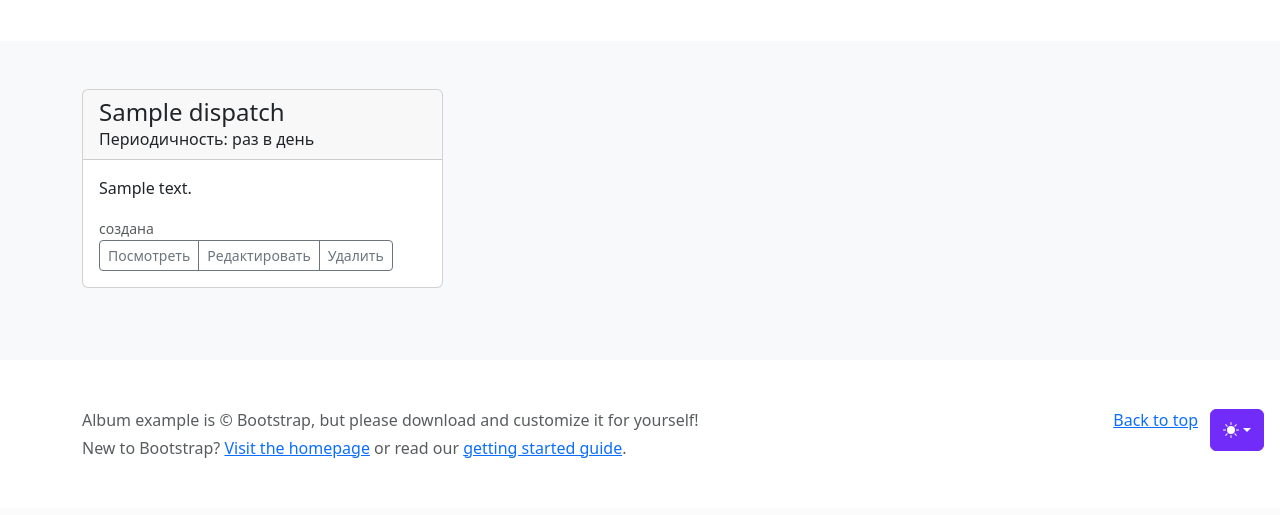
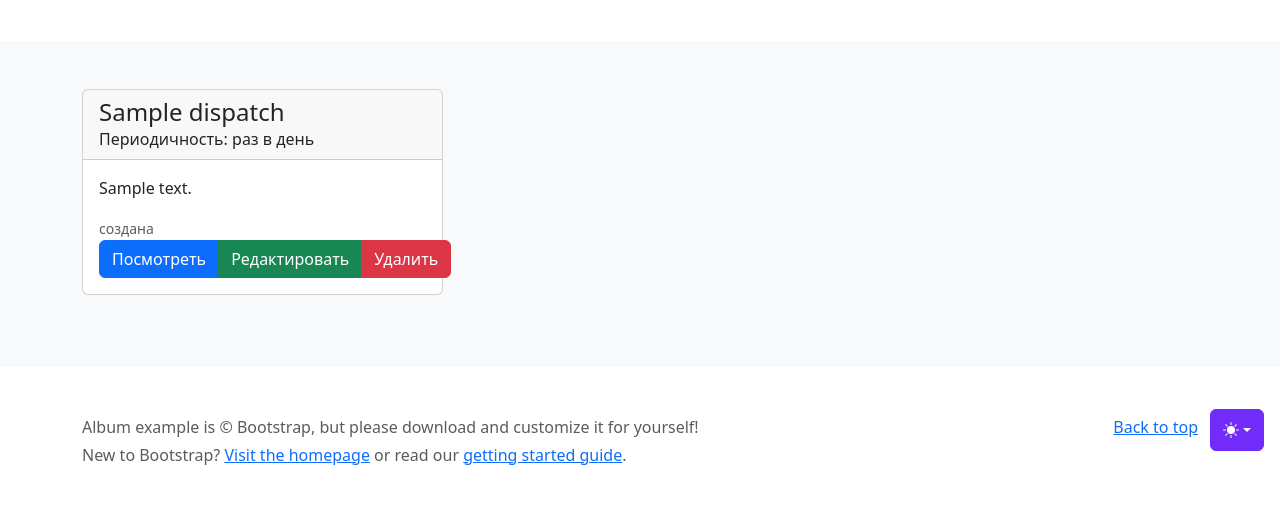
Before and after one commit to AlekseichIlim/Course_Work_6, a Django app: page / in a window 1280 px wide. Shown: the part 333-848 px from the top of the page. Run offline with Django 4.2, Linux system fonts and the light colour scheme; tables that the repository leaves empty hold one stand-in row (Sample ...); some libraries are stand-ins or nearby versions.

Commit message:
corrected template

```diff
--- a/mailing/templates/mailing/dispatch_list.html
+++ b/mailing/templates/mailing/dispatch_list.html
@@ -7,7 +7,6 @@
         <div class="row py-lg-5">
             <div class="col-lg-6 col-md-8 mx-auto">
                 <h1 class="fw-light">Сервис рассылок</h1>
-
                 <p>
                     <a class="btn btn-primary my-2" href="{% url 'mailing:dispatch_create' %}" >Создать рассылку</a>
                 </p>
@@ -31,9 +30,12 @@
                             <small class="text-body-secondary">{{ dispatch.status }}</small>
                             <div class="d-flex justify-content-between align-items-center">
                                 <div class="btn-group">
-                                    <button type="button" class="btn btn-sm btn-outline-secondary">Посмотреть</button>
-                                    <button type="button" class="btn btn-sm btn-outline-secondary">Редактировать</button>
-                                    <button type="button" class="btn btn-sm btn-outline-secondary">Удалить</button>
+                                    <a class="btn btn-primary" href="{% url 'mailing:dispatch_detail' dispatch.pk %}"
+                   role="button">Посмотреть</a>
+                                    <a class="btn btn-success" href="{% url 'mailing:dispatch_update' dispatch.pk %}"
+                   role="button">Редактировать</a>
+                                    <a class="btn btn-danger" href="{% url 'mailing:dispatch_detail' dispatch.pk %}"
+                   role="button">Удалить</a>
                                 </div>
                             </div>
                         </div>
```
